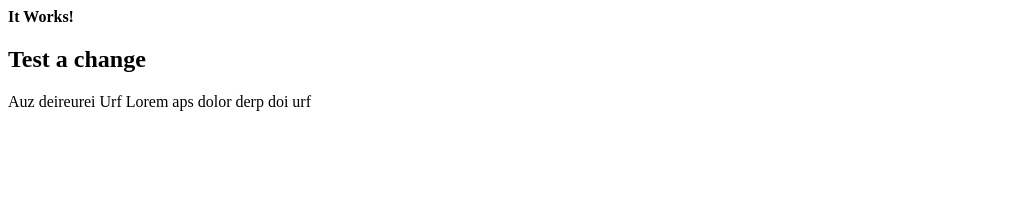
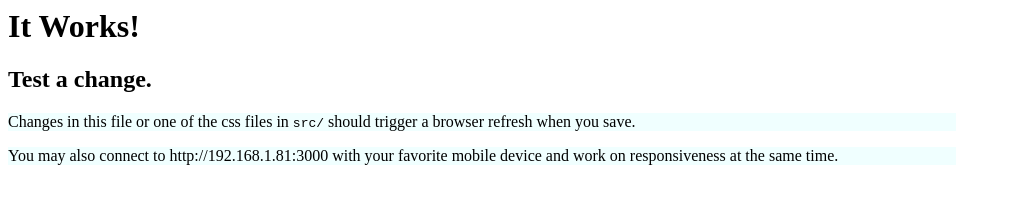
Before and after one commit to ristoman/gulp-frontend-kit, a website: page index.html in a window 1280 px wide. Shown: the whole page, without its empty margins (0-1011 px from the left). Drawn offline with Linux system fonts and the light colour scheme.

Commit message:
Refinements

```diff
--- a/index.html
+++ b/index.html
@@ -3,6 +3,7 @@
 </head>
 <body>
   <h1>It Works!</h1>
-  <h2>Test a change</h2>
-  <p>Auz deireurei Urf Lorem aps dolor derp doi urf</p>
+  <h2>Test a change.</h2>
+  <p>Changes in this file or one of the css files in <code>src/</code> should trigger a browser refresh when you save.</p>
+  <p>You may also connect to http://192.168.1.81:3000 with your favorite mobile device and work on responsiveness at the same time.</p>
 </body>
--- a/package.json
+++ b/package.json
@@ -18,7 +18,9 @@
     "precss": "^1.4.0",
     "gulp-watch": "^4.3.8"
   },
-  "devDependencies": {},
+  "devDependencies": {
+    "gulp-postcss": "^6.1.1"
+  },
   "scripts": {
     "test": "echo \"Error: no test specified\" && exit 1"
   },
--- a/src/styles.css
+++ b/src/styles.css
@@ -1,16 +1,15 @@
 /* Some tests */
 @import "_test.css";
 
+p{width:75%; background-color: azure}
+/* Nesting example */
 .test{
   display:flex;
   background-color:green;
   a{text-decoration: underline;
     h1{font-weight:700}
-    h2{font-size:1em}
   }
 }
-
-h1{font-size: 1em}
 
 .arf{
   background-position: top center;
@@ -19,10 +18,12 @@ h1{font-size: 1em}
   margin: 0 auto;
 }
 
+/* $red is imported from _test.css, the function comes from postcss */
 .postcss{
-  background: color($red alpha(-10%));
+  background: color($red alpha(-40%));
 }
 
+/* conditional styling from precss */
 .precss {
   @if 3 < 5 {
     background: green;
```
Also changed, not shown: build/styles.css, 1 other file.
